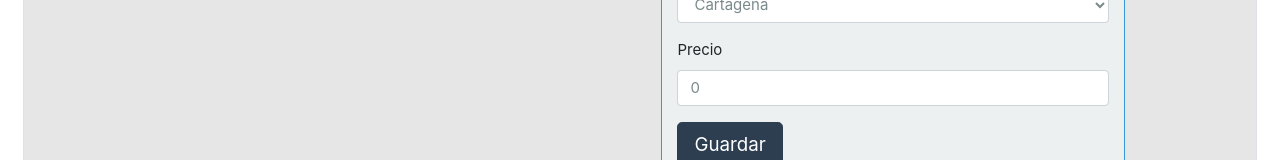
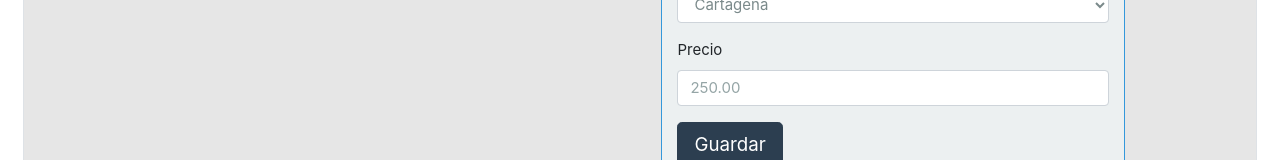
Before and after one commit to BrianBernal/mockup, a React (Create React App) app: page /home/addrow in a window 1280 px wide. Shown: the part 508-668 px from the top of the page. Built offline with nearby package versions, Linux system fonts and the light colour scheme.

Commit message:
PRIMERA version funcional de guardar fila. Suceptible a mejorar UX

```diff
--- a/src/App.js
+++ b/src/App.js
@@ -91,16 +91,11 @@ class App extends Component {
 		})
 	}
 
-	addData(datos) {
-		this.setState({
-			id: this.state.data.length,
-			fecha: datos.fecha,
-			hora: datos.hora,
-			diaNoche: datos.diaNoche,
-			ciudadOrigen: datos.ciudadOrigen,
-			ciudadDestino: datos.ciudadDestino,
-			precio: datos.precio
-		})
+	addData(nuevaFila) {
+		datos.push({
+			id: datos.length+1,
+			...nuevaFila
+		});
 	}
 
 	render() {
@@ -130,7 +125,8 @@ class App extends Component {
 										render={() => (
 											<AddRow
 												porPrecio={this.state.porPrecio}
-												onAddData={this.addData}>
+												onAddData={this.addData}
+												onHandlePathChange={this.handlePathChange}>
 											</AddRow>
 										)}>
 									</Route>
--- a/src/components/DescripcionRuta.js
+++ b/src/components/DescripcionRuta.js
@@ -4,7 +4,7 @@ import Emoji from './Emoji';
 import Chulito from './Chulito';
 
 const DescripcionRuta = props => {
-    const {fecha, hora, diaNoche, ciudadOrigen, ciudadDestino, precio} = props.envio;
+    const {fecha, hora, diaNoche, ciudadOrigen, ciudadDestino, precio} = props.fila;
     return (
         <div className="row mb-5">
             <Chulito></Chulito>
--- a/src/components/FormData.js
+++ b/src/components/FormData.js
@@ -4,7 +4,8 @@ class FormData extends Component {
     constructor(props) {
         super(props);
         this.enviarDatos = this.enviarDatos.bind(this);
-        this.state = {
+        this.onChangeValue = this.onChangeValue.bind(this);
+        this.initialState = {
             fecha: '',
             hora: '',
             diaNoche: '',
@@ -12,42 +13,56 @@ class FormData extends Component {
             ciudadDestino: '',
             precio: 0
         }
+        this.state = this.initialState;
     }
 
-    enviarDatos(data) {
-        console.log('guardar o ediar');
-        console.log(this.props.onAddData)
+    onChangeValue(e) {
+        const { name, value } = e.target;
+        this.setState({
+            [name]: value
+        });
+    }
+
+    async enviarDatos(e) {
+        e.preventDefault();
+        await this.setState({
+            precio: Number(this.state.precio),
+            ciudadOrigen: e.target.ciudadOrigen.value,
+            ciudadDestino: e.target.ciudadDestino.value
+        });
+        this.props.onAddData(this.state);
+        console.log(this.state);
     }
 
     render() {
-        const { fecha, hora, diaNoche, ciudadOrigen, ciudadDestino, precio } = this.state;
+        // const { fecha, hora, diaNoche, ciudadOrigen, ciudadDestino, precio } = this.state;
         return (
-            <form className="col-lg-6 border border-info rounded bg-light">
+            <form onSubmit={this.enviarDatos} className="col-lg-6 border border-info rounded bg-light">
                 <br />
                 <div className="form-group">
                     <label htmlFor="fecha">Fecha</label>
-                    <input value={fecha} type="text" className="form-control" id="fecha" placeholder="Monday 10th" />
+                    <input onChange={this.onChangeValue} type="text" className="form-control" id="fecha" name="fecha" placeholder="Monday 10th" required />
                 </div>
 
                 <div className="form-group">
                     <label htmlFor="hora">Hora</label>
-                    <input value={hora} type="text" className="form-control" id="hora" placeholder="2:28" />
+                    <input onChange={this.onChangeValue} type="text" className="form-control" id="hora" name="hora" placeholder="2:28" required />
                 </div>
 
                 <div className="form-group">
                     <div className="custom-control custom-radio">
-                        <input value={diaNoche} type="radio" id="am" name="customRadio" className="custom-control-input" />
+                        <input onChange={this.onChangeValue} value="am" type="radio" id="am" name="diaNoche" className="custom-control-input" required />
                         <label className="custom-control-label" htmlFor="am">AM</label>
                     </div>
                     <div className="custom-control custom-radio">
-                        <input type="radio" id="pm" name="customRadio" className="custom-control-input" />
+                        <input onChange={this.onChangeValue} value="pm" type="radio" id="pm" name="diaNoche" className="custom-control-input" required />
                         <label className="custom-control-label" htmlFor="pm">PM</label>
                     </div>
                 </div>
 
                 <div className="form-group">
                     <label htmlFor="ciudadOrigen">Ciudad Origen</label>
-                    <select className="form-control" id="ciudadOrigen">
+                    <select onChange={this.onChangeValue} className="form-control" id="ciudadOrigen" name="ciudadOrigen" required>
                         <option>Cartagena</option>
                         <option>Leticia</option>
                         <option>Villavicencio</option>
@@ -58,7 +73,7 @@ class FormData extends Component {
 
                 <div className="form-group">
                     <label htmlFor="ciudadDestino">Ciudad Destino</label>
-                    <select className="form-control" id="ciudadDestino">
+                    <select onChange={this.onChangeValue} className="form-control" id="ciudadDestino" name="ciudadDestino" required>
                         <option>Cartagena</option>
                         <option>Leticia</option>
                         <option>Villavicencio</option>
@@ -69,11 +84,11 @@ class FormData extends Component {
 
                 <div className="form-group">
                     <label htmlFor="precio">Precio</label>
-                    <input value={precio} type="number" className="form-control" id="precio" placeholder="250.00" />
+                    <input onChange={this.onChangeValue} type="number" className="form-control" id="precio" name="precio" placeholder="250.00" required />
                 </div>
 
                 <div className="form-group">
-                    <button type="button" onClick={this.enviarDatos} className="btn btn-primary btn-lg">Guardar</button>
+                    <button type="submit" className="btn btn-primary btn-lg">Guardar</button>
                 </div>
             </form>
         );
--- a/src/containers/AddRow.js
+++ b/src/containers/AddRow.js
@@ -1,14 +1,18 @@
-import React from 'react';
+import React, { Component } from 'react';
 import { Link } from 'react-router-dom';
 import Emoji from '../components/Emoji';
 import FormData from '../components/FormData';
 
-const AddRow = (props) => {
-    console.log(props.onAddData)
+class AddRow extends Component {
+    constructor(props) {
+        super(props);
+        this.props.onHandlePathChange();
+    }
+    render() {
         return (
             <div className="container d-lg-flex justify-content-lg-center">
                 <h1 className="text-center col-lg-4">Agregar Data</h1>
-            <FormData onAddData={props.onAddData}/>
+                <FormData onAddData={this.props.onAddData} />
 
                 <Link className='btn btn-warning btn-lg rounded-circle p-3 botonFlotante font-italic' to="/home">
                     <Emoji symbol="↩" label="Atras" size="md"></Emoji>
@@ -17,5 +21,6 @@ const AddRow = (props) => {
             </div>
         )
     }
+}
 
 export default AddRow;
--- a/src/containers/Home.js
+++ b/src/containers/Home.js
@@ -40,63 +40,15 @@ class Home extends Component {
     }
 
     render() {
-        let datos = [
-            {
-                id: 1,
-                fecha: 'Monday 10th',
-                hora: '2:28',
-                diaNoche: 'PM',
-                ciudadOrigen: 'Houston, TX, 33619',
-                ciudadDestino: 'Atlanta, GA, 30123',
-                precio: 250.00
-            },
-            {
-                id: 2,
-                fecha: 'friday 10th',
-                hora: '2:28',
-                diaNoche: 'PM',
-                ciudadOrigen: 'Villeta, VL, 23444',
-                ciudadDestino: 'Manizales, MZ, 211444',
-                precio: 140.00
-            },
-            {
-                id: 3,
-                fecha: 'Monday 10th',
-                hora: '2:28',
-                diaNoche: 'PM',
-                ciudadOrigen: 'Medellin, MD, 48488',
-                ciudadDestino: 'Bucaramanga, BC, 97766',
-                precio: 850.00
-            },
-            {
-                id: 4,
-                fecha: 'saturday 10th',
-                hora: '2:28',
-                diaNoche: 'PM',
-                ciudadOrigen: 'Paris, PR, 14422',
-                ciudadDestino: 'Barcelona, BC, 90120',
-                precio: 1000.00
-            },
-            {
-                id: 5,
-                fecha: 'thusday 10th',
-                hora: '2:28',
-                diaNoche: 'PM',
-                ciudadOrigen: 'London, LD, 53766',
-                ciudadDestino: 'Belfast, BF, 66555',
-                precio: 325.00
-            }
-        ];
-        datos = this.filtrosBusqueda(this.props.datos.slice());
-
+        const datos = this.filtrosBusqueda(this.props.datos.slice());
         return (
             <div>
                 <FiltrosSmall onHandleSwitchChange={this.props.onHandleSwitchChange}></FiltrosSmall>
                 <Buscar OnHandleFilterTextChange={this.handleFilterTextChange}/>
                 {
-                    datos.map(envio => (
-                        <DescripcionRuta envio={envio} key={envio.id} />
-                    ))
+                    datos.map(fila => {
+                        return <DescripcionRuta fila={fila} key={fila.id.toString()} />
+                    })
                 }
                 <Link className='btn btn-warning btn-lg rounded-circle p-3 botonFlotante' to="/home/addrow">
                     <Emoji symbol="➕" label="Agregar Dato" size="md"/>
```
Lines whose indentation alone changed are shown as unchanged.
